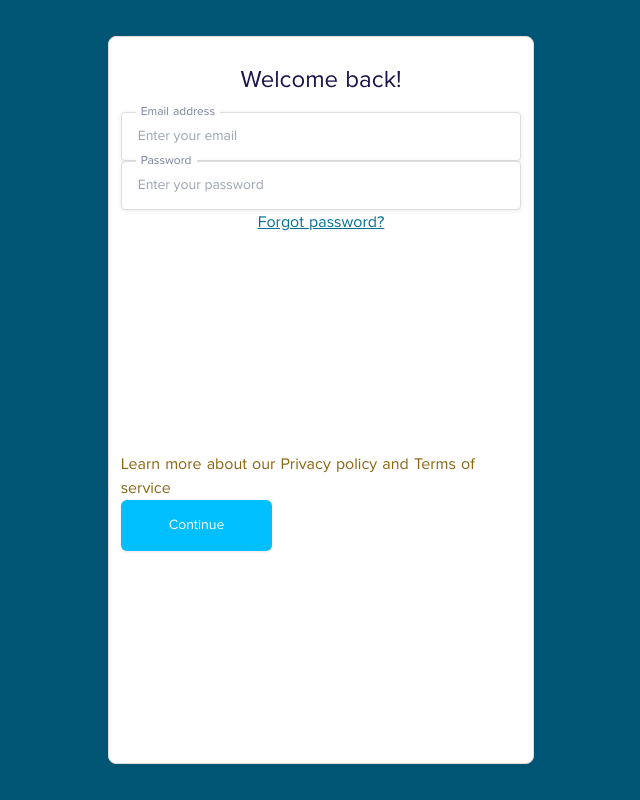
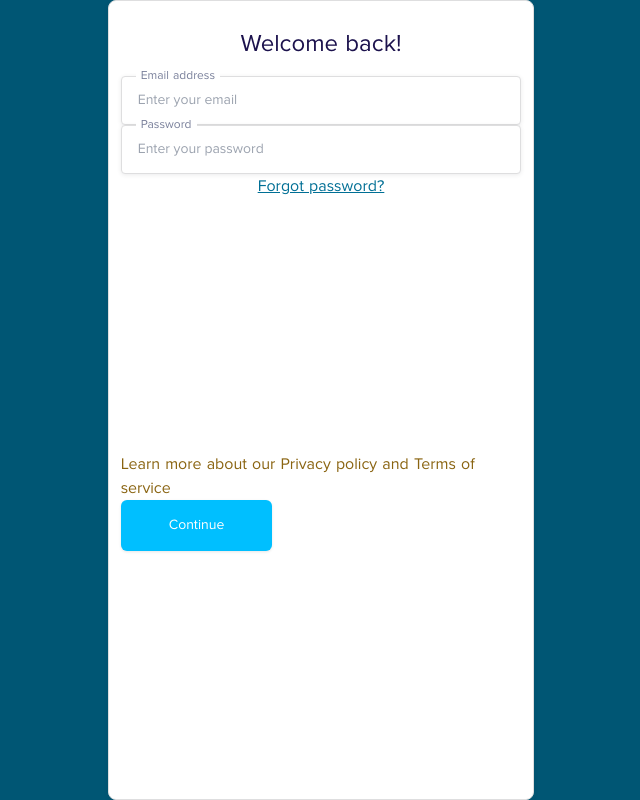
Before and after one commit to clients-projects/uphold1-front, a React (Create React App) app: page / in a window 1280 px wide. Shown: the whole page, without its empty margins (319-959 px from the left). Built offline with nearby package versions, Linux system fonts and the light colour scheme.

Commit message:
working on login form

```diff
--- a/src/containers/Home.js
+++ b/src/containers/Home.js
@@ -5,11 +5,10 @@ import '../styles/styles.css'
 
 function Layout() {
     return (
-        <div className='h-screen overflow-x-hidden justify-items-center'>
-            <div className='md:grid w-full md:mx-auto h-full'>
-                <div className=' my-9 justify-self-center md:w-4/12'>
+        <div className='h-screen overflow-x-hidden justify-items-center md:grid'>
+            <div className=' w-full md:mx-auto h-full justify-self-center md:w-4/12'>
                     <Form />
-                </div>
+
             </div>
         </div>
     )
```
